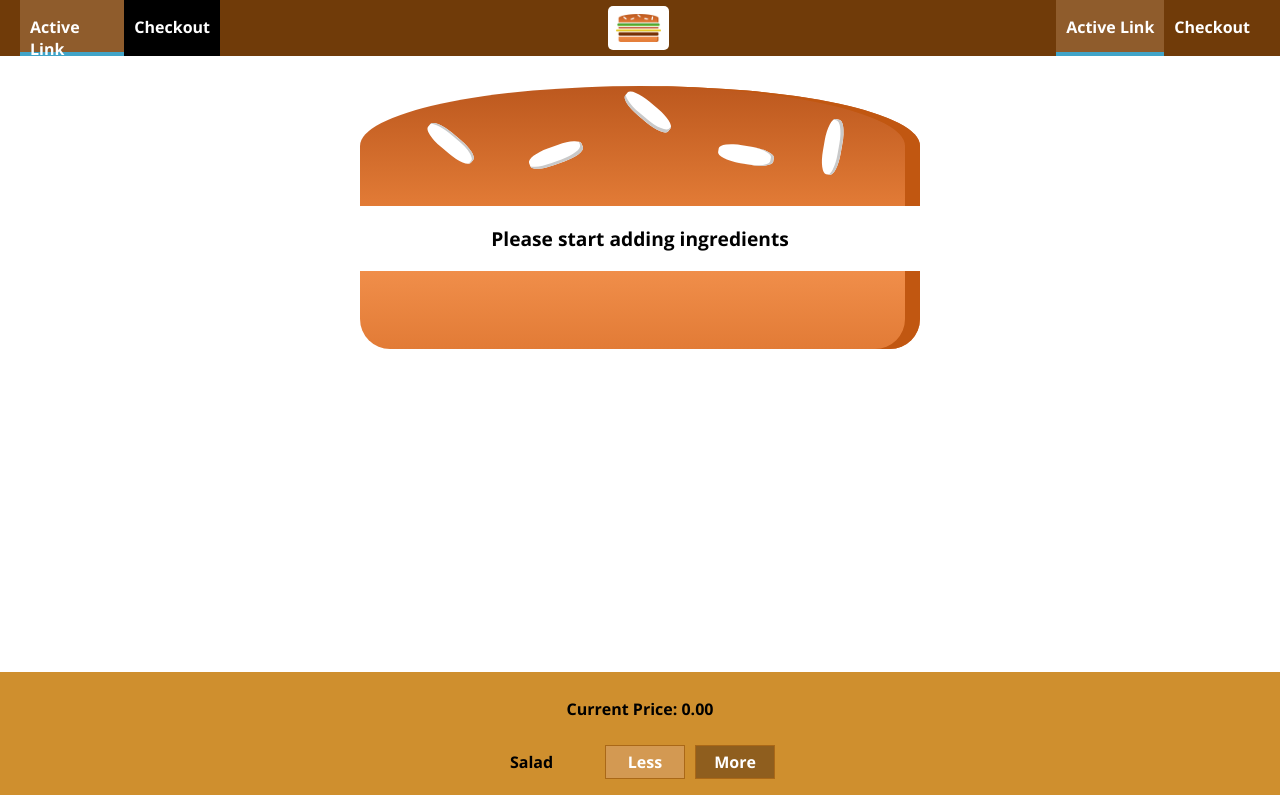
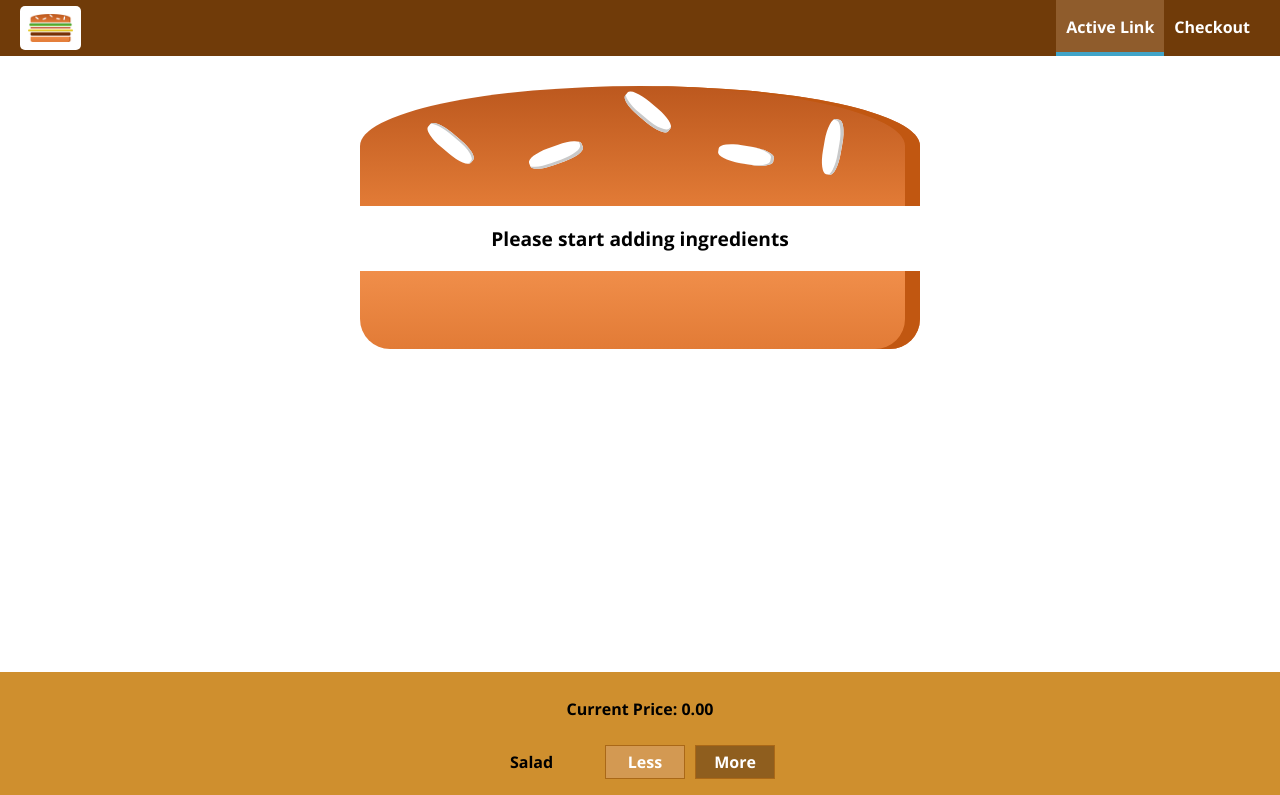
Before and after one commit to Dragomirc/Burger-Builder, a React (Create React App) app: page / in a window 1280 px wide. Shown: the top 795 px of the page. Built offline with nearby package versions, Linux system fonts and the light colour scheme.

Commit message:
added the sidebar

```diff
--- a/src/components/layout/index.js
+++ b/src/components/layout/index.js
@@ -1,11 +1,13 @@
 import React from "react";
 import PropTypes from "prop-types";
 import Toolbar from "../toolbar";
+import SideDrawer from "../side-drawer";
 import classes from "./styles.module.css";
 
 const Layout = props => {
 	return (
 		<React.Fragment>
+			<SideDrawer />
 			<Toolbar />
 			<main className={classes.Content}>{props.children}</main>
 		</React.Fragment>
--- a/src/components/logo/styles.module.css
+++ b/src/components/logo/styles.module.css
@@ -1,7 +1,7 @@
 .Logo {
 	background-color: white;
 	padding: 8px;
-	height: 80%;
+	height: 100%;
 	box-sizing: border-box;
 	border-radius: 5px;
 }
--- a/src/components/side-drawer/index.js
+++ b/src/components/side-drawer/index.js
@@ -1,13 +1,17 @@
 import React from "react";
 import NavigationItems from "../navigation-items";
+import Logo from "../logo";
 import classes from "./style.module.css";
-const SideDrawer = ({ open }) => {
+const SideDrawer = props => {
 	return (
-		<div
-			className={classes.SideDrawer}
-			styles={{ transform: open ? "translateX(0)" : "translateX(-200px)" }}
-		>
-			<NavigationItems />
+		<div className={classes.SideDrawer}>
+			<div className={classes.Logo}>
+				<Logo />
+			</div>
+
+			<nav>
+				<NavigationItems />
+			</nav>
 		</div>
 	);
 };
--- a/src/components/side-drawer/style.module.css
+++ b/src/components/side-drawer/style.module.css
@@ -1,10 +1,30 @@
 .SideDrawer {
-	width: 200px;
+	position: fixed;
+	width: 280px;
+	max-width: 70%;
 	height: 100%;
-	transition: all 0.3s ease-out;
-	z-index: 100;
-	background: #000;
-	position: relative;
+	left: 0;
 	top: 0;
-	left: 0;
+	z-index: 200;
+	background-color: #fff;
+	padding: 32px 16px;
+	box-sizing: border-box;
+	transition: transform 0.3s ease-out;
 }
+
+@media (min-width: 500px) {
+	.SideDrawer {
+		display: none;
+	}
+}
+
+.Open {
+	transform: translateY(0);
+}
+.Close {
+	transform: translateY(-100);
+}
+
+.Logo {
+	height: 11%;
+}
--- a/src/components/toolbar/index.js
+++ b/src/components/toolbar/index.js
@@ -1,12 +1,13 @@
 import React from "react";
 import Logo from "../logo";
 import NavigationItems from "../navigation-items";
-import SideDrawer from "../side-drawer";
 import classes from "./styles.module.css";
 const Toolbar = props => (
 	<header className={classes.Toolbar}>
-		<SideDrawer />
-		<Logo />
+		<div className={classes.Logo}>
+			<Logo />
+		</div>
+
 		<NavigationItems />
 	</header>
 );
--- a/src/components/toolbar/styles.module.css
+++ b/src/components/toolbar/styles.module.css
@@ -16,3 +16,7 @@
 .Toolbar nav {
 	height: 100%;
 }
+
+.Logo {
+	height: 80%;
+}
```
